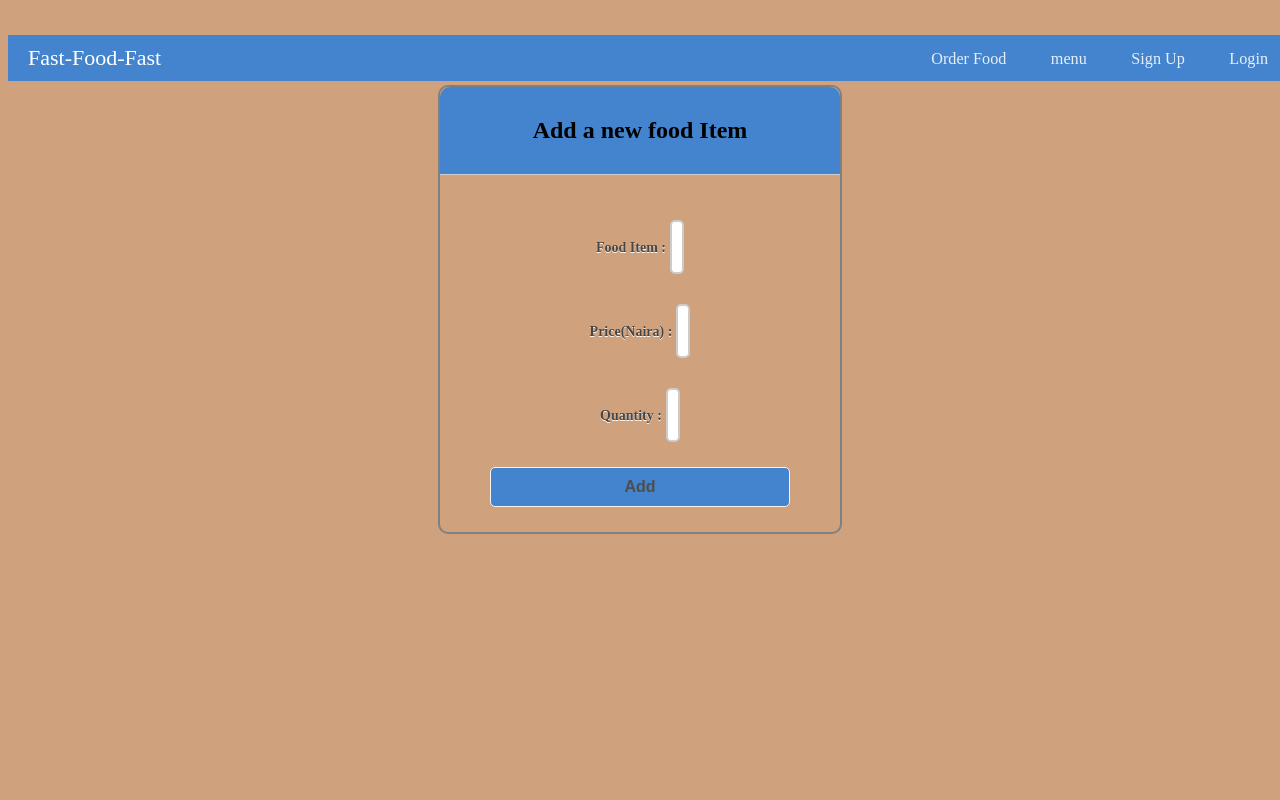
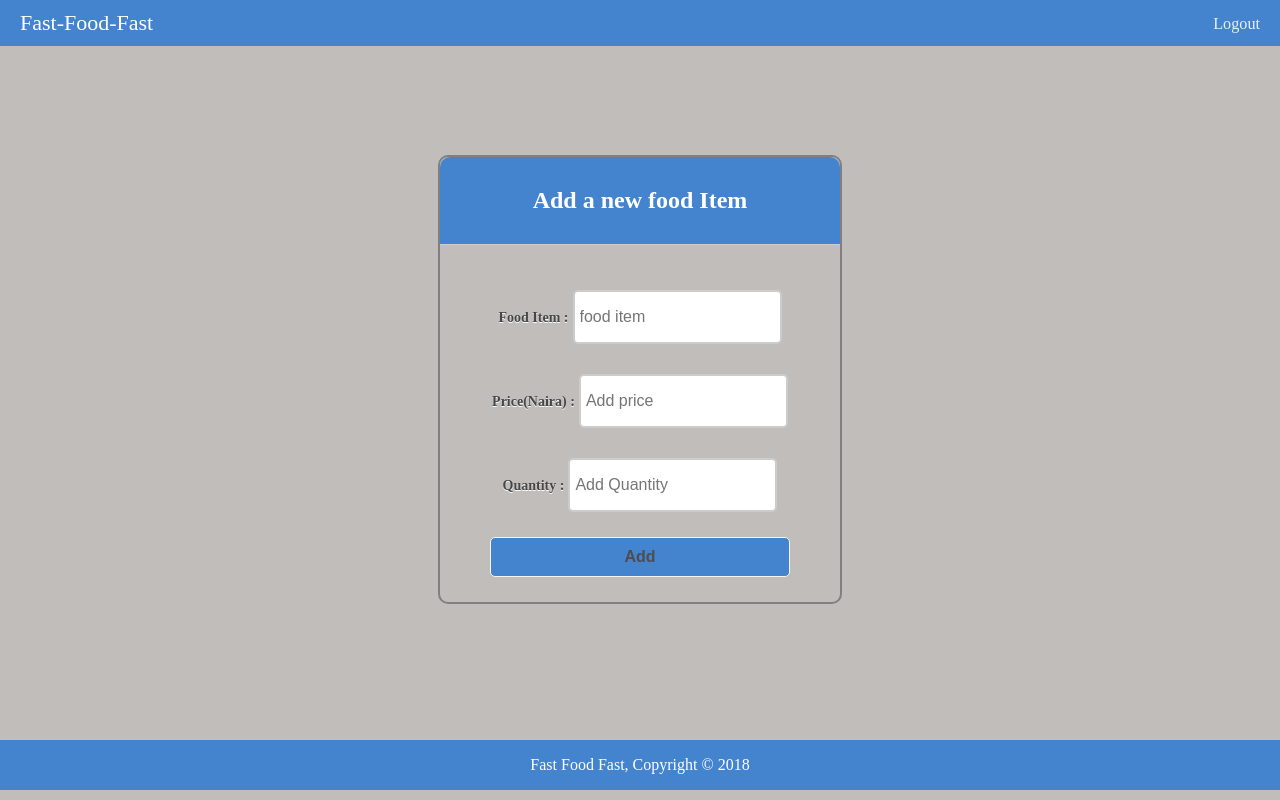
Before and after one commit to chibytez/Fast-Food-Fast, a plain HTML site: page UI/addItem.html in a window 1280 px wide. Drawn offline with Linux system fonts and the light colour scheme.

Commit message:
edited the admin add page

```diff
--- a/UI/addItem.html
+++ b/UI/addItem.html
@@ -25,13 +25,11 @@
 
                       <input type="checkbox" id="menu-check">
                       <div class="menu-links-right">
-                        <a href="order.html">Order Food</a>
-                        <a href="menu.html">menu</a>
-                        <a href="signup.html">Sign Up</a>
-                        <a href="login.html">Login</a>
+
+                        <a href="index.html">Logout</a>
                       </div>
                     </div>
-
+                    <header id="header">
               <div class="container">
                 <div class="main">
                   <h2>Add a new food Item</h2><hr/>
@@ -46,13 +44,17 @@
                     <label>Quantity :</label>
                     <input type="text" name="quantity" id="quantity" placeholder="Add Quantity"/></br>
 
-                    <input type="button" value="Add" id="Add" />
+                   <a href="createMenu.html"><input type="button" value="Add" id="Add"  /> </a>
+
                   </form>
 
 
                 </div>
               </div>
+              </header>
 
-
+              <footer>
+                <p>Fast Food Fast, Copyright &copy; 2018</p>
+              </footer>
 </body>
 </html>
--- a/UI/css/addItem.css
+++ b/UI/css/addItem.css
@@ -1,8 +1,26 @@
 
-body{
-    background:#cfa17d;
+html,body{
+    height: 100%;
+    background-color: #c1bdba;
+    background-attachment: fixed;
+    margin: 0;
+    padding: 0;
   }
 
+  #header {
+    padding-top: 70px;
+    clear:both;
+    background-size:cover;
+    color:#fff;
+    height:600px;
+    text-align:center
+  }
+
+  #header h1 {
+    /* border-bottom:2px solid #FF8C00; */
+    margin-bottom:10px;
+    margin-top:200px
+  }
   .blue{
       display: flex;
       text-align: center;
@@ -45,7 +63,7 @@ body{
   }
 
   input[type=text]{
-   width: 0%;
+   width: 65%;
    height: 40px;
    padding: 5px;
    margin-bottom: 25px;
@@ -87,7 +105,6 @@ body{
   input[type=button]{
    font-size: 16px;
    background-color: #4484CE;
-   background: ;
    border: 1px solid #f7f4ee;
    color: #4E4D4B;
    font-weight: bold;
@@ -101,3 +118,17 @@ body{
   input[type=button]:hover{
    background-color: rgb(157, 196, 240);
   }
+  footer {
+    background:#4484CE;
+    background-repeat: no-repeat;
+    background-position: center top;
+    bottom: -20px;
+    color:#fff;
+    font-family:Kavivanar;
+    height:50px;
+    line-height: 50px;
+    margin-top:50px;
+    position: relative;
+    text-align:center;
+    width: 100%;
+  }
```
